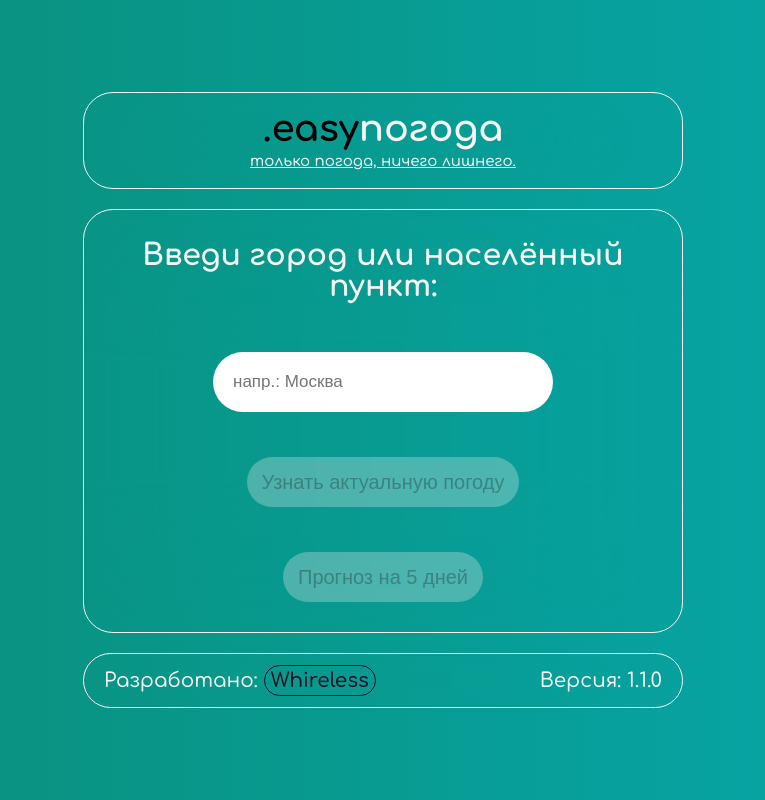
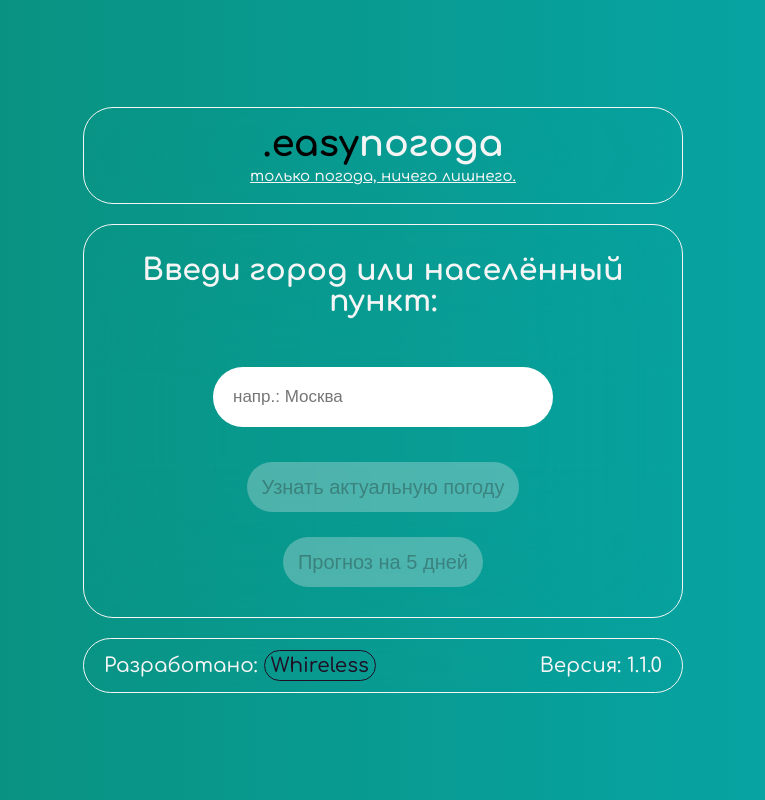
Before and after one commit to Whireless/weather, a Vue app: page / in a window 1280 px wide. Shown: the whole page, without its empty margins (257-1022 px from the left). Built offline with nearby package versions, Linux system fonts and the light colour scheme.

Commit message:
Version 1.1.0

```diff
--- a/src/components/formWeather.vue
+++ b/src/components/formWeather.vue
@@ -190,8 +190,10 @@ export default {
   <form class="weather__form" v-on:submit.prevent>
     <h2 class="weather__form-title">Введи город или населённый пункт:</h2>
     <input class="weather__input-city" v-model.trim="city" type="text"  placeholder="напр.: Москва">
-    <button class="weather__button weather__button--actual" v-bind:disabled="isDisabled" v-on:click="getActualWeather()">Узнать актуальную погоду</button>
-    <button class="weather__button weather__button--forecast" v-bind:disabled="isDisabled" v-on:click="getForecastWeather()">Прогноз на 5 дней</button>
+    <div class="weather__button-block">
+      <button class="weather__button weather__button--actual" v-bind:disabled="isDisabled" v-on:click="getActualWeather()">Узнать актуальную погоду</button>
+      <button class="weather__button weather__button--forecast" v-bind:disabled="isDisabled" v-on:click="getForecastWeather()">Прогноз на 5 дней</button>
+    </div>
   </form>
   <div v-bind:class="weatherData != '' ? 'weather__type weather__type--actual' : 'weather__type weather__type--actual weather__type--hidden'">
     <button class="weather__cancel" v-on:click="weatherData = ''"></button>
--- a/src/sass/blocks/weather.scss
+++ b/src/sass/blocks/weather.scss
@@ -45,6 +45,24 @@
   }
 }
 
+.weather__button-block {
+  display: flex;
+  flex-direction: column;
+  align-items: center;
+  row-gap: 15px;
+  margin-top: 25px;
+
+  @media (min-width: $tablet) {
+    row-gap: 20px;
+    margin-top: 30px;
+  }
+
+  @media (min-width: $desktop) {
+    row-gap: 25px;
+    margin-top: 35px;
+  }
+}
+
 .weather__button {
   font-size: inherit;
   display: flex;
@@ -52,7 +70,6 @@
   align-items: center;
   width: max-content;
   height: 40px;
-  margin-top: 25px;
   padding: 5px 15px;
   border: none;
   border-radius: 30px;
@@ -61,12 +78,10 @@
 
   @media (min-width: $tablet) {
     height: 45px;
-    margin-top: 35px;
   }
 
   @media (min-width: $desktop) {
     height: 50px;
-    margin-top: 45px;
   }
 
   &:hover:not(:disabled) {
@@ -116,12 +131,12 @@
 
     @media (min-width: $tablet) {
       width: 418px;
-      padding: 70px 15px 15px 15px;
+      padding: 65px 15px 15px 15px;
     }
 
     @media (min-width: $desktop) {
       width: 558px;
-      padding: 80px 20px 20px 20px;
+      padding: 75px 20px 20px 20px;
     }
   }
 
@@ -135,14 +150,14 @@
 .weather__cancel {
   width: 35px;
   height: 35px;
-  background-color: transparent;
+  background-color: $whitesmoke;
   background-image: url("/icons/cross.svg");
   background-position: center;
   background-repeat: no-repeat;
   margin-left: auto;
   padding: 0;
   border: none;
-  border: 1px solid $whitesmoke;
+  border: 1px solid $lightBlack;
   border-radius: 30px;
   cursor: pointer;
 
@@ -153,13 +168,13 @@
   }
 
   @media (min-width: $tablet) {
-    width: 45px;
-    height: 45px;
+    width: 40px;
+    height: 40px;
   }
 
   @media (min-width: $desktop) {
-    width: 50px;
-    height: 50px;
+    width: 45px;
+    height: 45px;
   }
 }
 
```
